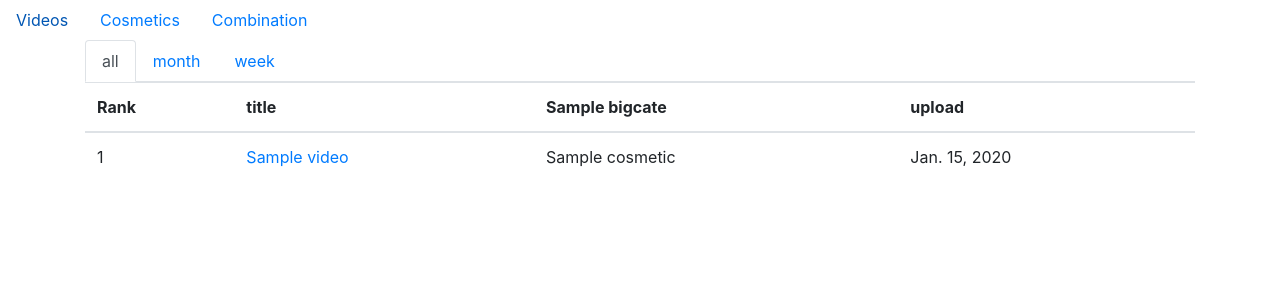
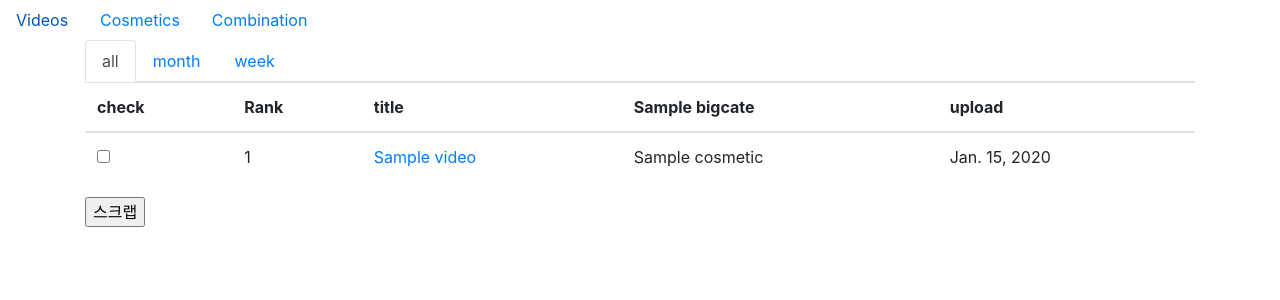
Before and after one commit to pirogramming/veauty_inside, a Django app: page /beauty/video/all in a window 1280 px wide. Shown: the top 300 px of the page. Run offline with Django 3.2, Linux system fonts and the light colour scheme; tables that the repository leaves empty hold one stand-in row (values such as "Sample post"); some libraries are stand-ins or nearby versions.

Commit message:
Add checkbox, fix me

```diff
--- a/beauty/templates/beauty/video_list.html
+++ b/beauty/templates/beauty/video_list.html
@@ -22,9 +22,12 @@ Video List
     </ul>
     <div class="tab-content">
         <div class="tab-pane fade show active">
+            <form action="{% url 'beauty:cosmetic_pick' %}" method="post">
+                {% csrf_token %}
                 <table class="table">
                     <thead>
                         <tr>
+                            <th>check</th>
                             <th>Rank</th>
                             <th>title</th>
 
@@ -41,6 +44,7 @@ Video List
                         {% for video in videos %}
                         {% load mathfilters %}
                         <tr>
+                            <td><input type="checkbox" name="{{ video.id }}"></td>
                             <td>
                                 {% if pageNum %}
                                 {{  pageNum|mul:PAGE_ROW_COUNT| sub:PAGE_ROW_COUNT |add:forloop.counter }}
@@ -66,6 +70,9 @@ Video List
                     </tbody>
                 </table>
                 {% include 'beauty/pagination.html' %}
+                <input type="hidden" name="period" value="{{ period }}">
+                <input type="submit" value="스크랩">
+            </form>
         </div>
     </div>
 </div>
```
Lines whose indentation alone changed are shown as unchanged.
